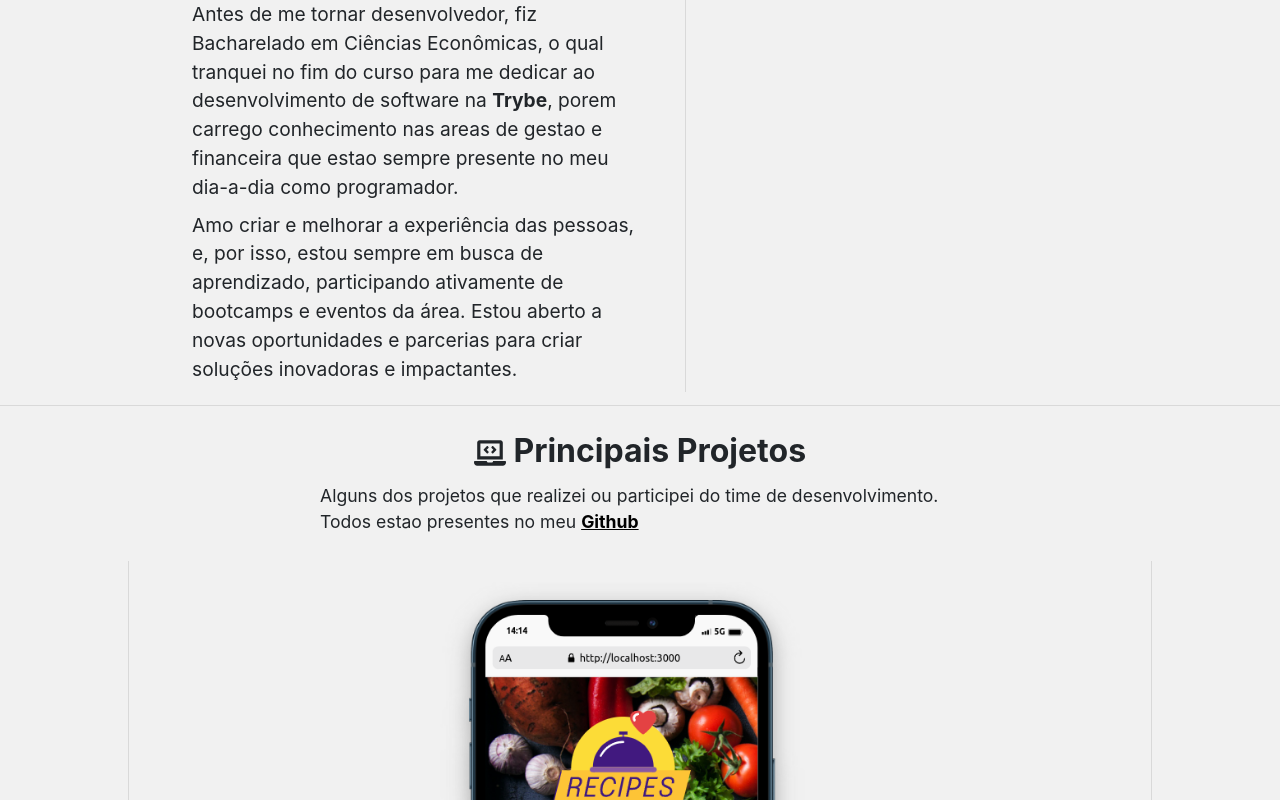
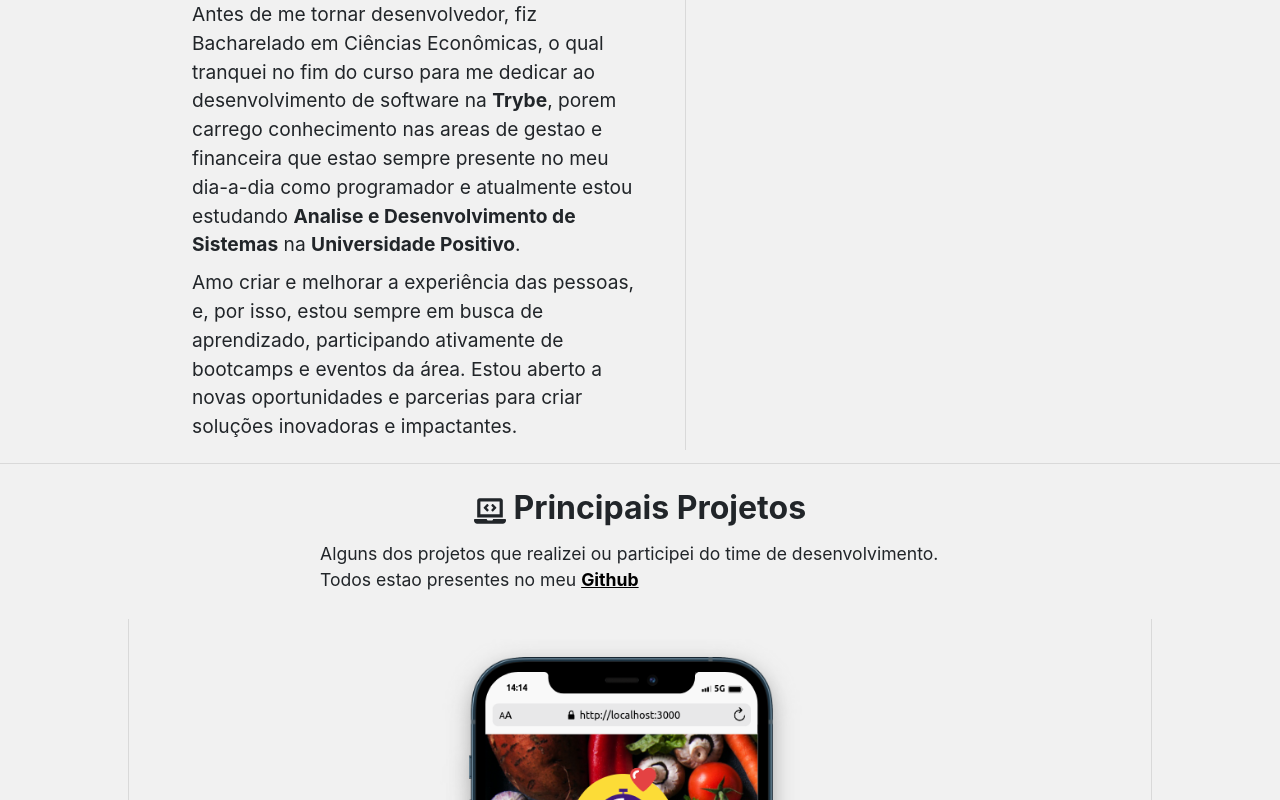
Before and after one commit to gabgaleski/portfolio, a React (Create React App) app: page / in a window 1280 px wide. Shown: the part 1138-1938 px from the top of the page. Built offline with nearby package versions, Linux system fonts and the light colour scheme.

Commit message:
fix: altera texto about

```diff
--- a/src/Components/About.jsx
+++ b/src/Components/About.jsx
@@ -12,7 +12,7 @@ function About() {
           <p>Eu sou o Gabriel Galeski, desenvolvedor web <strong>Fullstack</strong>, apaixonado por tecnologia, que acredita na mudança e no impacto que ela pode causar. Resolver problemas e criar acessibilidade sao pilares que me motivam no desenvolvimento de software.
           </p>
           <p>
-            Antes de me tornar desenvolvedor, fiz Bacharelado em Ciências Econômicas, o qual tranquei no fim do curso para me dedicar ao desenvolvimento de software na <strong>Trybe</strong>, porem carrego conhecimento nas areas de gestao e financeira que estao sempre presente no meu dia-a-dia como programador.
+            Antes de me tornar desenvolvedor, fiz Bacharelado em Ciências Econômicas, o qual tranquei no fim do curso para me dedicar ao desenvolvimento de software na <strong>Trybe</strong>, porem carrego conhecimento nas areas de gestao e financeira que estao sempre presente no meu dia-a-dia como programador e atualmente estou estudando <strong>Analise e Desenvolvimento de Sistemas</strong> na <strong>Universidade Positivo</strong>.
           </p>
           <p>
             Amo criar e melhorar a experiência das pessoas, e, por isso, estou sempre em busca de aprendizado, participando ativamente de bootcamps e eventos da área. Estou aberto a novas oportunidades e parcerias para criar soluções inovadoras e impactantes.
```
